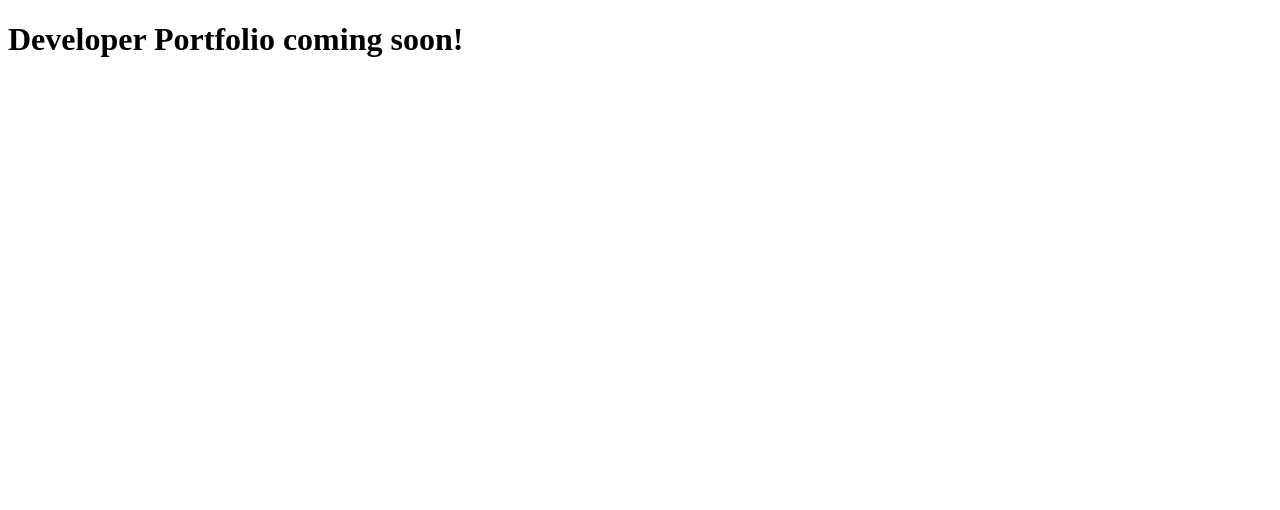
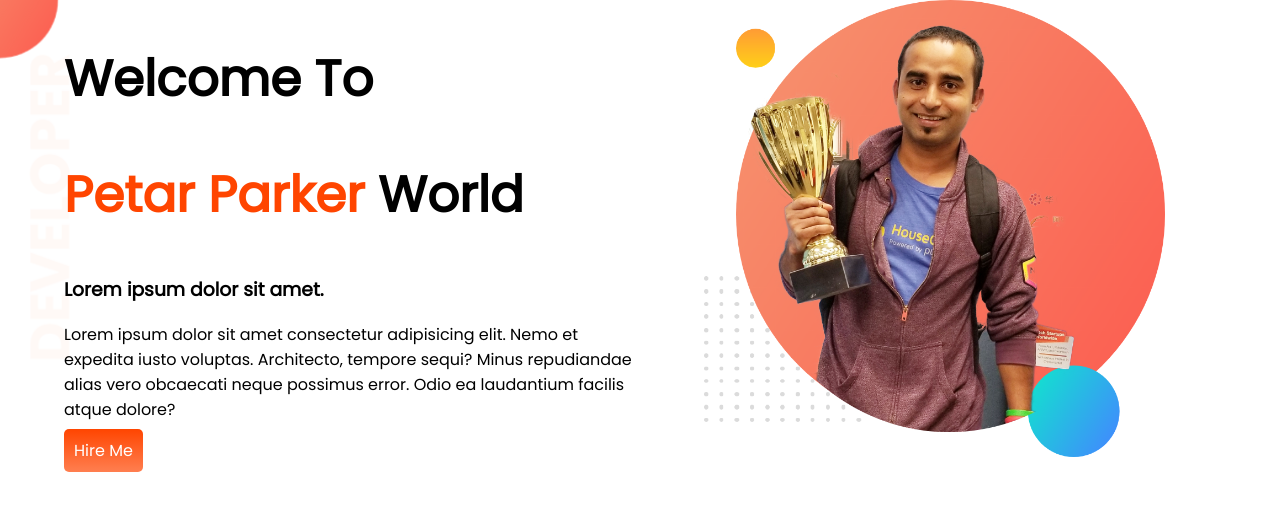
Before and after one commit to taibislamdipu/developer-portfolio, a plain HTML site: page index.html in a window 1280 px wide. Drawn offline with Linux system fonts and the light colour scheme.

Commit message:
top banner added

```diff
--- a/index.html
+++ b/index.html
@@ -6,9 +6,30 @@
     <meta name="viewport" content="width=device-width, initial-scale=1.0">
     <title>Developer Portfolio</title>
 
+    <!-- google fonts -->
+    <link rel="preconnect" href="https://fonts.googleapis.com">
+    <link rel="preconnect" href="https://fonts.gstatic.com" crossorigin>
+    <link href="https://fonts.googleapis.com/css2?family=Poppins&display=swap" rel="stylesheet">
+
     <link rel="stylesheet" href="style.css">
 </head>
 <body>
-    <h1>Developer Portfolio coming soon!</h1>
+    <section class="top-banner">
+        <div class="half-width">
+            <h1>Welcome To</h1>
+            <h1><span class="ornage-color">Petar Parker</span> World</h1>
+            <h3>Lorem ipsum dolor sit amet.</h3>
+            <p>
+                Lorem ipsum dolor sit amet consectetur adipisicing elit. Nemo et expedita iusto voluptas. Architecto,
+                tempore
+                sequi?
+                Minus repudiandae alias vero obcaecati neque possimus error. Odio ea laudantium facilis atque dolore?
+            </p>
+            <a href="#" class="hire-me">Hire Me</a>
+        </div>
+        <div class=" half-width">
+            <img src="images/jhankar.png" alt="">
+        </div>
+    </section>
 </body>
 </html>
--- a/style.css
+++ b/style.css
@@ -0,0 +1,41 @@
+
+
+body{
+    font-family: 'Poppins', sans-serif;
+    margin: 0px;
+}
+
+h1{
+    font-size: 50px;
+}
+
+.ornage-color{
+    color: orangered;
+}
+
+section{
+    display: flex;
+}
+
+.half-width img{
+    width: 80%;
+}
+
+.half-width{
+    width: 50%;
+    padding-left: 5%;
+
+}
+
+.hire-me{
+    text-decoration: none;
+    background-image: linear-gradient(orangered, rgba(255, 68, 0, 0.685));
+    padding: 10px;
+    border-radius: 5px;
+    color: white;
+}
+
+.top-banner{
+    background-image: url(./images/top-banner.png);
+    background-repeat: no-repeat;
+}
```
